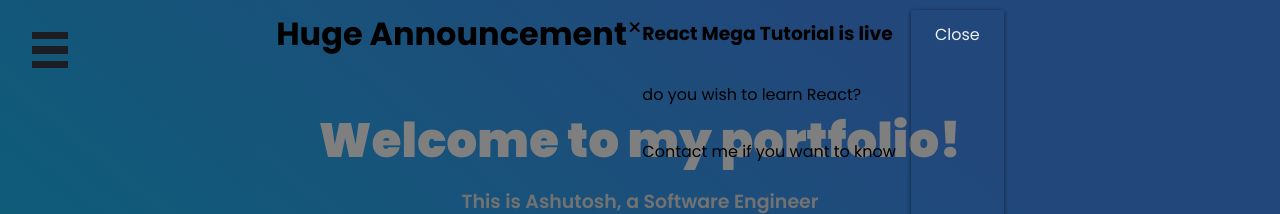
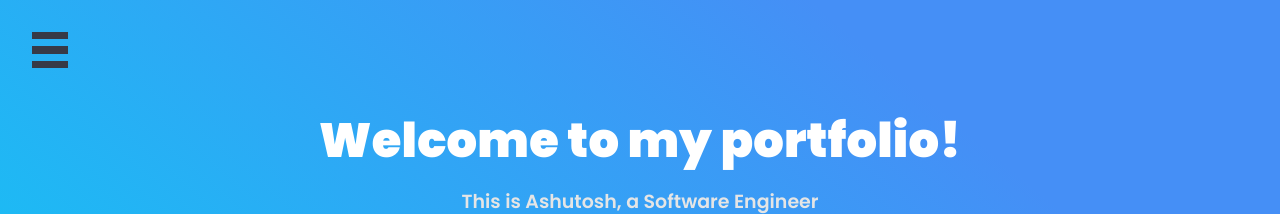
Before and after one commit to Ash9311/My-Portfolio, a React (Create React App) app: page /#/ in a window 1280 px wide. Shown: the top 214 px of the page. Built offline with nearby package versions, Linux system fonts and the light colour scheme.

Commit message:
removing modal since not required

```diff
--- a/public/index.html
+++ b/public/index.html
@@ -32,7 +32,7 @@
   <body>
     <noscript>You need to enable JavaScript to run this app.</noscript>
     <div id="root"></div>
-    <div id="modal"></div>
+    <!-- <div id="modal"></div> -->
     <!--
       This HTML file is a template.
       If you open it directly in the browser, you will see an empty page.
--- a/src/components/Home/Home.jsx
+++ b/src/components/Home/Home.jsx
@@ -8,7 +8,7 @@ class Home extends Component{
     render(){
         return (
             <div className="home-container">
-                <Modal />
+                {/* <Modal /> */}
                 <div className="header-text">
                     <h1>Welcome to my portfolio!</h1>
                     <p>This is Ashutosh, a Software Engineer</p>
--- a/src/components/Modal/Modal.css
+++ b/src/components/Modal/Modal.css
@@ -1,4 +1,4 @@
-.modal-overlay {
+/* .modal-overlay {
     position:fixed;
     z-index: 9999;
     left: 0;
@@ -9,7 +9,7 @@
     background: rgba(0,0,0,0.5);
     display: flex;
     justify-content: center;
-    align-self: center;
+    align-items: center;
 }
 
 .modal-container{
@@ -20,8 +20,9 @@
     box-shadow:0px 4px 31px rgba(0,0,0,0.15);
     display: flex;
     flex-direction: column;
-    font-family: poppins;
+    font-family: Poppins;
     font-style: normal;
+    height: auto;
 }
 
 .upper-section{
@@ -72,3 +73,23 @@
     color: #ecf0f1;
     text-decoration: none;
 }
+
+.modal-btn:hover{
+    cursor: pointer;
+}
+
+.btn-green{
+    background-color: #2ecc71;
+}
+
+.btn-green:hover, .btn-green:focus {
+    background-color: #27ae60;
+}
+
+.btn-red {
+    background-color: #e74c3c;
+}
+
+.btn-red:hover, .btn-red:focus {
+    background-color: #c0392b;
+} */
--- a/src/components/Modal/Modal.jsx
+++ b/src/components/Modal/Modal.jsx
@@ -4,25 +4,26 @@ import './Modal.css';
 
 const Modal = (props) => {
     return ReactDOM.createPortal(
-        <div className='modal-overlay'>
-            <div className="upper-section">
-                <h1>Huge Announcement</h1>
-                <p className="close">&times;</p>
-            </div>
-            <div className="middle-section">
-                <h3>React Mega Tutorial is live</h3>
-                <p>do you wish to learn React?</p>
-                <p>
-                    Contact me if you want to know
-                </p>
+        // <div className='modal-overlay'>
+        //     <div className="upper-section">
+        //         <h1>Huge Announcement</h1>
+        //         <p className="close">&times;</p>
+        //     </div>
+        //     <div className="middle-section">
+        //         <h3>React Mega Tutorial is live</h3>
+        //         <p>do you wish to learn React?</p>
+        //         <p>
+        //             Contact me if you want to know
+        //         </p>
 
 
-            </div>
-            <div className="lower-section">
-            <a className="modal-btn btn-red">Close</a>
-            </div>
-        </div>,
+        //     </div>
+        //     <div className="lower-section">
+        //     <a className="modal-btn btn-red">Close</a>
+        //     </div>
+        // </div>,
         document.getElementById('modal')
     );
+
 };
 export default Modal;
```
